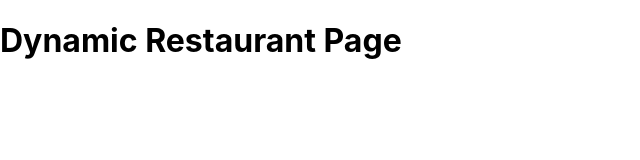
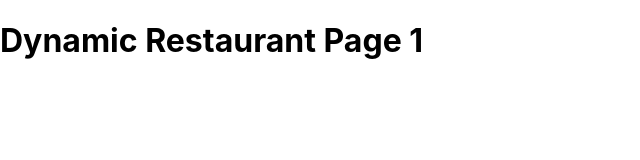
Before and after one commit to Verson-tech/reataurant-app-next_js, a Next.js app: page /restaurants/1 in a window 1280 px wide. Shown: the top 160 px of the page, without its empty margins (0-640 px from the left). Built offline with nearby package versions, Linux system fonts and the light colour scheme.

Commit message:
dynamic linking localhost:3000/restaurants/67 renders "Dynamic Retaurant Page 67"

```diff
--- a/pages/restaurants/[restaurant].js
+++ b/pages/restaurants/[restaurant].js
@@ -1,8 +1,10 @@
 import Head from 'next/head'
+import { useRouter } from 'next/router'
 // import styles from '../styles/Home.module.css'
 
 export default function Restaurant() {
+  const router = useRouter()
   return (
-   <h1>Dynamic Restaurant Page</h1>
+   <h1>Dynamic Restaurant Page {router.query.restaurant}</h1>
   )
 }
```
